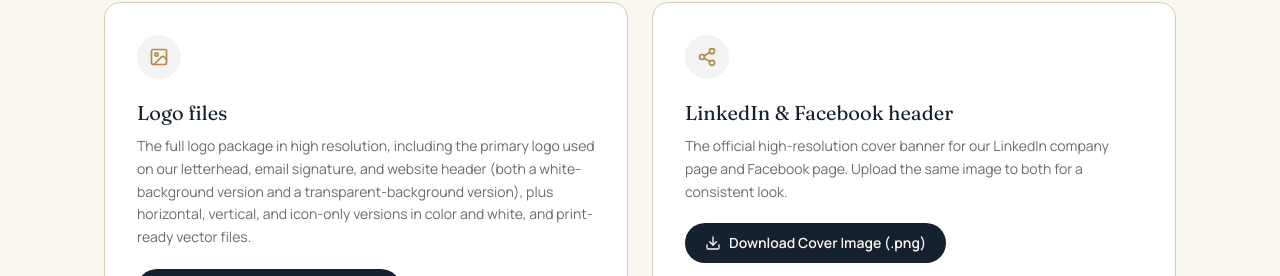
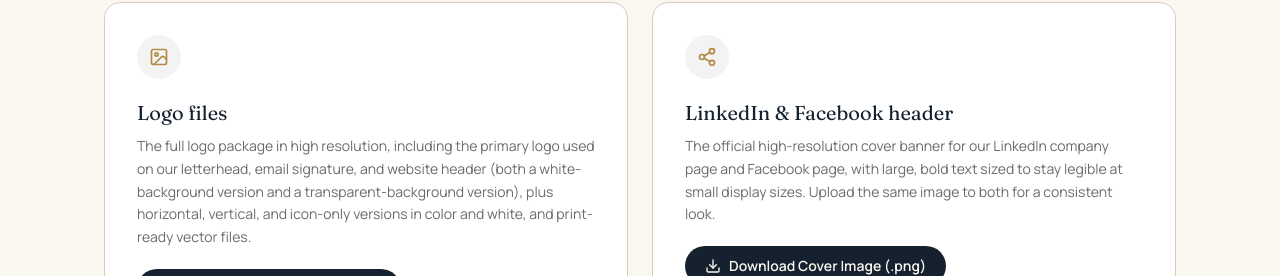
Before and after one commit to Catapultfundraising/catapult-fundraising-website, a Next.js app: page /signature-generator in a window 1280 px wide. Shown: the part 1780-2056 px from the top of the page. Built offline with nearby package versions, Linux system fonts and the light colour scheme.

Commit message:
Enlarge LinkedIn/Facebook banner text for legibility at small display sizes

```diff
--- a/components/brand-resources.tsx
+++ b/components/brand-resources.tsx
@@ -108,11 +108,11 @@ export function BrandResources() {
         <ResourceCard
           icon={Share2}
           title="LinkedIn & Facebook header"
-          description="The official high-resolution cover banner for our LinkedIn company page and Facebook page. Upload the same image to both for a consistent look."
+          description="The official high-resolution cover banner for our LinkedIn company page and Facebook page, with large, bold text sized to stay legible at small display sizes. Upload the same image to both for a consistent look."
           links={[
             {
               label: "Download Cover Image (.png)",
-              href: "https://galaxy-prod.tlcdn.com/gen/user_35qqBV71YqPhG02PJcVxttmFcLs/800b376b-40e5-4adc-8623-66fa51695a6f.png",
+              href: "https://galaxy-prod.tlcdn.com/gen/user_35qqBV71YqPhG02PJcVxttmFcLs/aee3725d-7eb4-43a1-846e-1bea3e48713e.png",
             },
           ]}
         />
```
